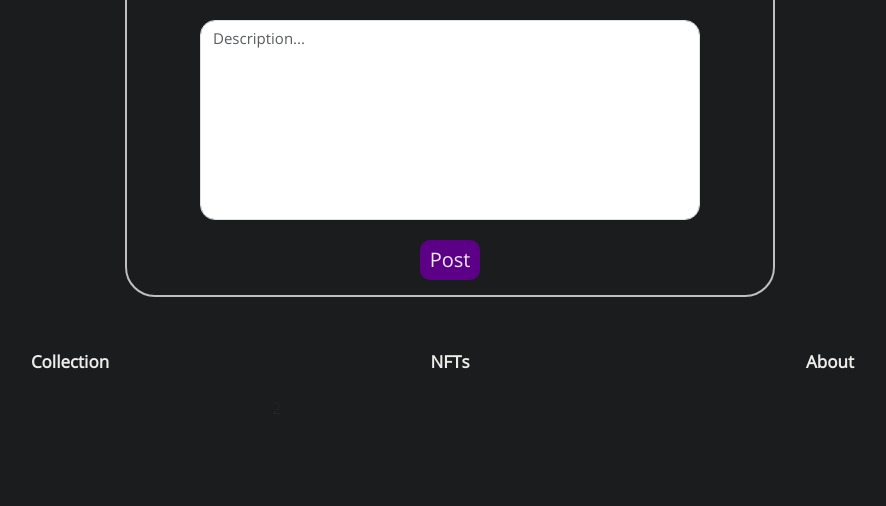
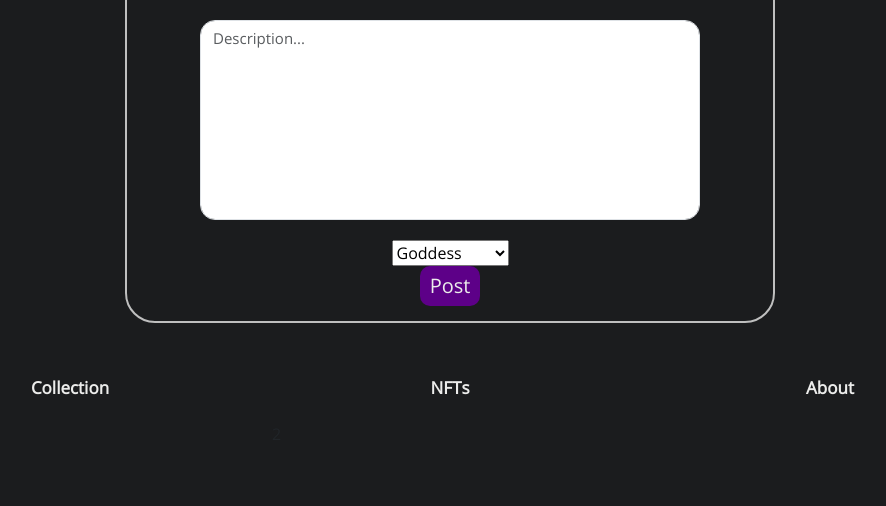
Before and after one commit to yazdan-hka/barber-house, a Django app: page /post-details/ in a window 1280 px wide. Shown: the part 617-1123 px from the top of the page, without its empty margins (190-1076 px from the left). Run offline with Django 4.2, Linux system fonts and the light colour scheme; some libraries are stand-ins or nearby versions.

```diff
--- a/templates/post-details.html
+++ b/templates/post-details.html
@@ -26,6 +26,15 @@
             </div>
             <div>
                 <textarea class="form-control" id="exampleFormControlTextarea1" placeholder="Description..."></textarea>
+                <select>
+                    <option value="Goddess">
+                        Goddess
+                    </option>
+                    <option value="Design Braid">
+                        Design Braid
+                    </option>
+
+                </select>
             </div>
             <button>Post</button>
         </div>
```
